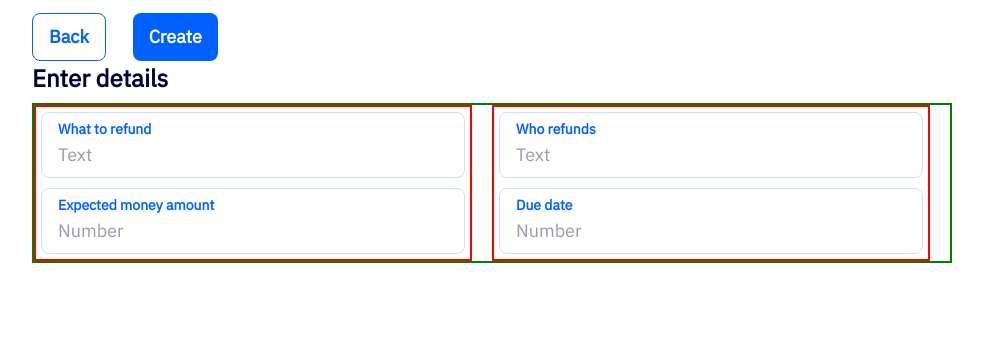
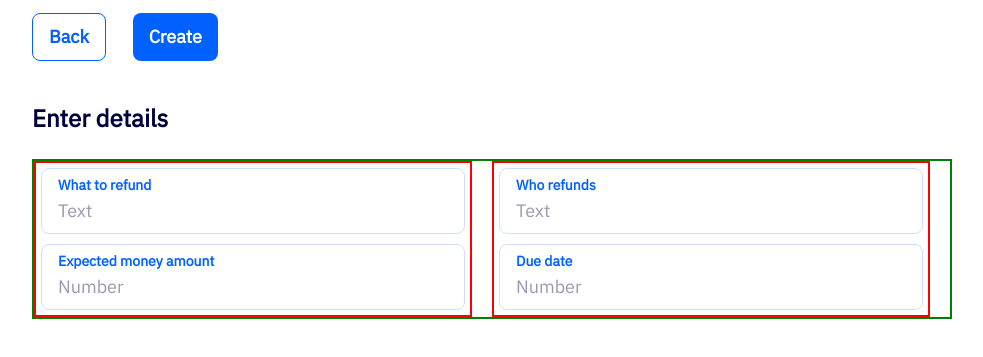
Before and after one commit to Project-U-Development/refund-tracker.github.io, a website with bundled scripts: page client/components/RefundCreationPage/index.html in a window 1280 px wide. Shown: the part 169-526 px from the top of the page, without its empty margins (130-1113 px from the left). Built offline with nearby package versions, Linux system fonts and the light colour scheme.

Commit message:
added palce of h3

```diff
--- a/client/components/RefundCreationPage/index.css
+++ b/client/components/RefundCreationPage/index.css
@@ -53,6 +53,14 @@ h2 {
     justify-items: legacy;
 }
 
+h3 {
+    padding-top: 40px;
+    margin-bottom: 24px;
+    display: block;
+    width: 920px;
+
+}
+
 /* .refund {
     width: 100%;
     max-width: 448px;
```
